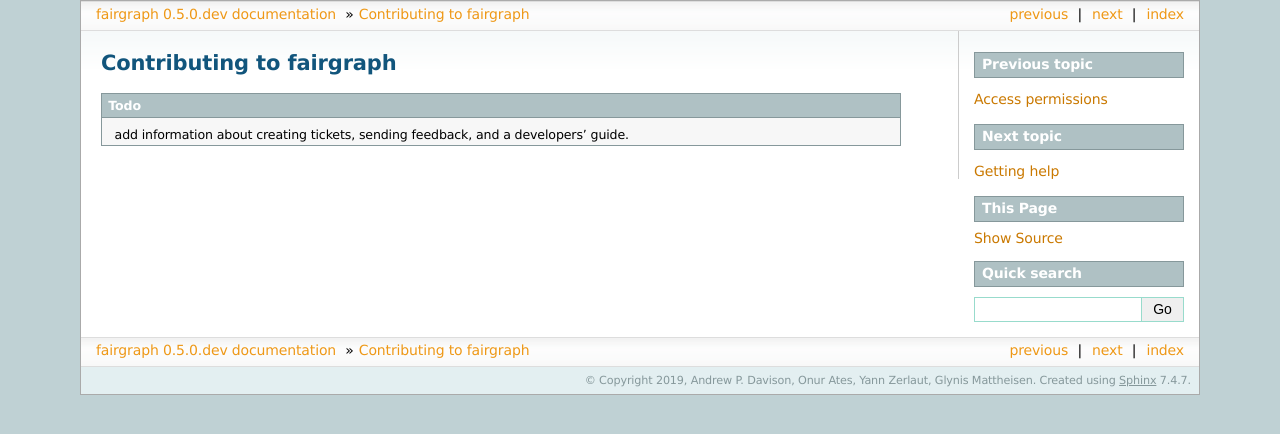
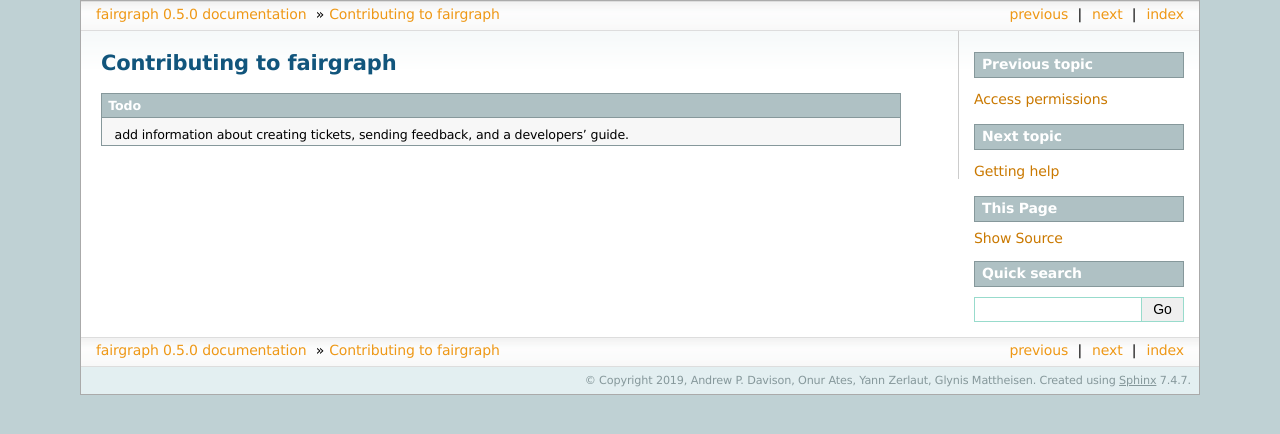
Before and after one commit to apdavison/fairgraph, a Sphinx documentation site: the page built from doc/contributing.rst, in a window 1280 px wide. Shown: the top 434 px of the page. Built offline with Sphinx 7.4.7, drawn with Linux system fonts in a browser that asks for light colours.

Commit message:
Release 0.5.0

```diff
--- a/doc/conf.py
+++ b/doc/conf.py
@@ -24,9 +24,9 @@ copyright = '2019, Andrew P. Davison, Onur Ates, Yann Zerlaut, Glynis Mattheisen
 author = 'Andrew P. Davison, Onur Ates, Yann Zerlaut, Glynis Mattheisen'
 
 # The short X.Y version
-version = '0.4'
+version = '0.5'
 # The full version, including alpha/beta/rc tags
-release = '0.5.0.dev'
+release = '0.5.0'
 
 
 # -- General configuration ---------------------------------------------------
--- a/setup.py
+++ b/setup.py
@@ -10,7 +10,7 @@ with open(path.join(here, 'README.md'), encoding='utf-8') as f:
 
 setup(
     name='fairgraph',
-    version='0.5.0.dev',
+    version='0.5.0',
     description='Python API for the Human Brain Project Knowledge Graph',
     long_description=long_description,
     long_description_content_type="text/markdown",
```
Also changed, not shown: fairgraph/__init__.py (+1 -21 lines).
